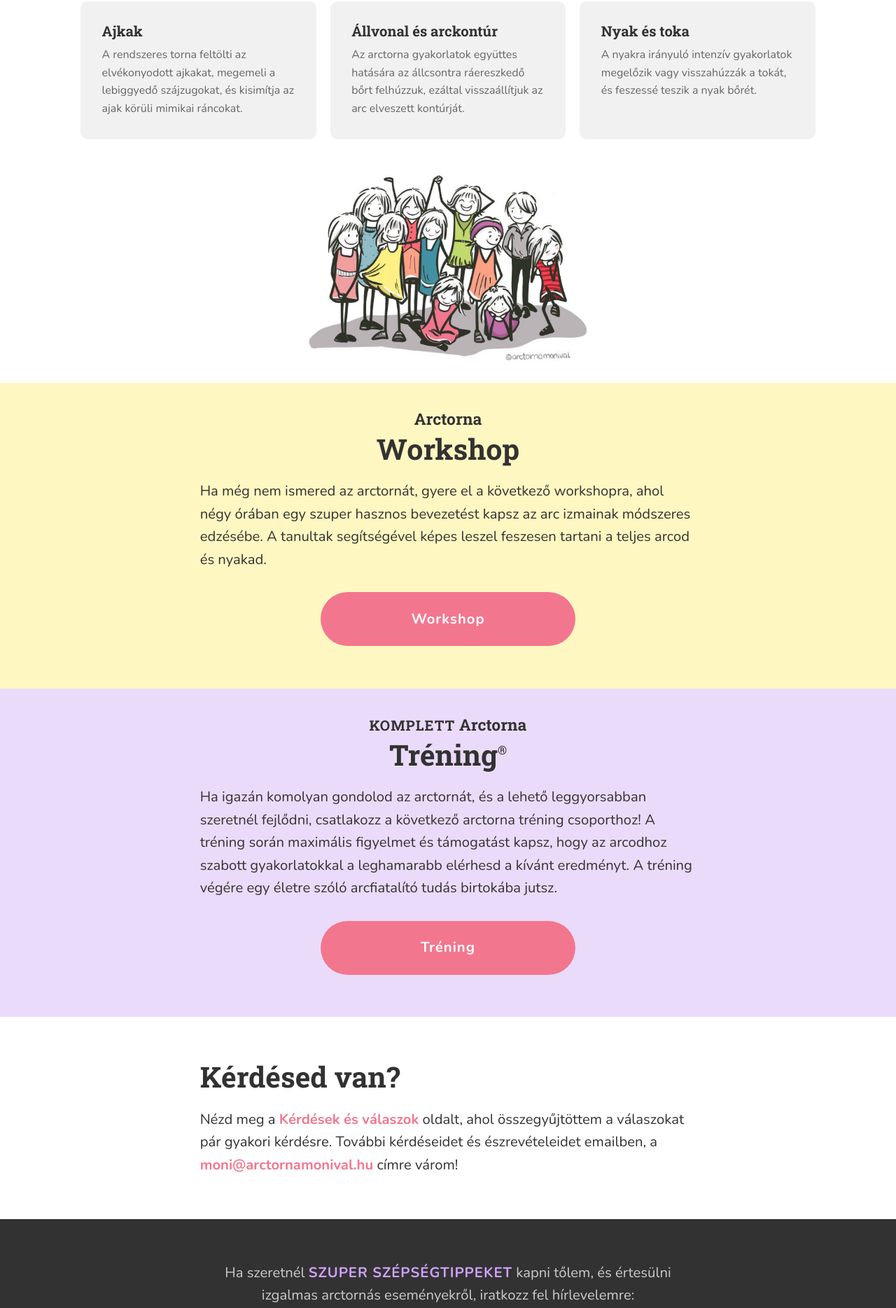
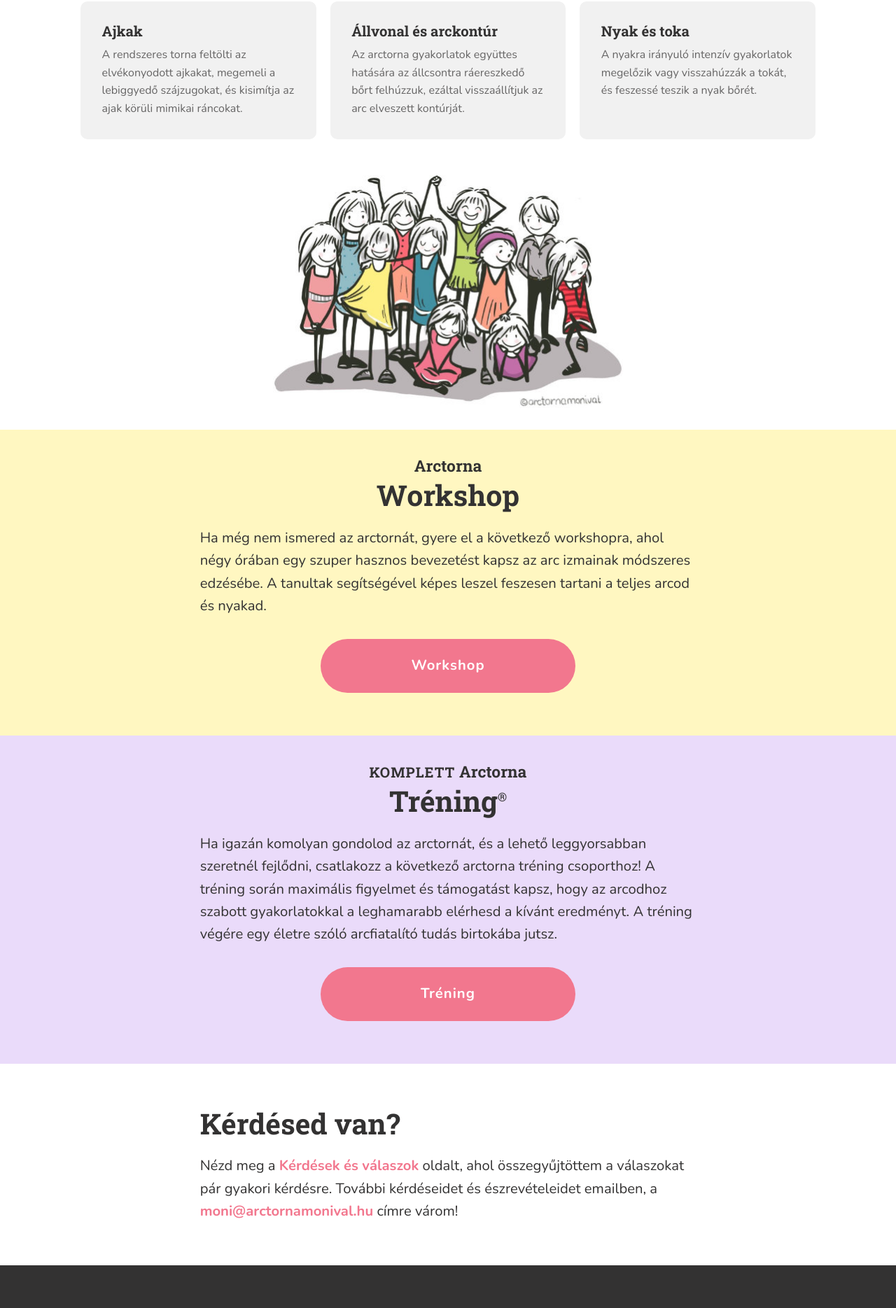
Before and after one commit to monikamudra/arctorna, a Jekyll site: the page built from index.md, in a window 1280 px wide. Shown: the part 1412-3281 px from the top of the page at 70% size. Built offline with Jekyll 4.4.1, drawn with Linux system fonts in a browser that asks for light colours.

Commit message:
Adjust workshop images

```diff
--- a/_layouts/home.html
+++ b/_layouts/home.html
@@ -93,7 +93,7 @@
       </ul>
       <div class="c-ContentBlock c-ContentBlock--Centered u-MarginTopXLarge">
         <img src="assets/images/supergroup.jpg" srcset="assets/images/supergroup.jpg 1x, assets/images/supergroup@2x.jpg 2x"
-          alt="Mosolygó arctornázó lányok színes csoportja, és egy fiú" style="width: 100%; max-width: 400px;">
+          alt="Mosolygó arctornázó lányok színes csoportja, és egy fiú" style="width: 100%; max-width: 500px;">
       </div>
     </div>
   </section>
--- a/_layouts/workshop.html
+++ b/_layouts/workshop.html
@@ -35,7 +35,7 @@
     </div>
     <div class="c-ContentBlock c-ContentBlock--Centered u-MarginTopXLarge">
       <img src="assets/images/supergroup.jpg" srcset="assets/images/supergroup.jpg 1x, assets/images/supergroup@2x.jpg 2x"
-        alt="Mosolygó arctornázó lányok színes csoportja, és egy fiú" style="width: 100%; max-width: 600px;">
+        alt="Mosolygó arctornázó lányok színes csoportja, és egy fiú" style="width: 100%; max-width: 500px;">
     </div>
   </section>
   <section class="c-Screen__Section c-Screen__Section--Alt" id="regisztracio">
```
Also changed, not shown: assets/images/supergroup-social.jpg, assets/images/supergroup.jpg, assets/images/supergroup@2x.jpg.
